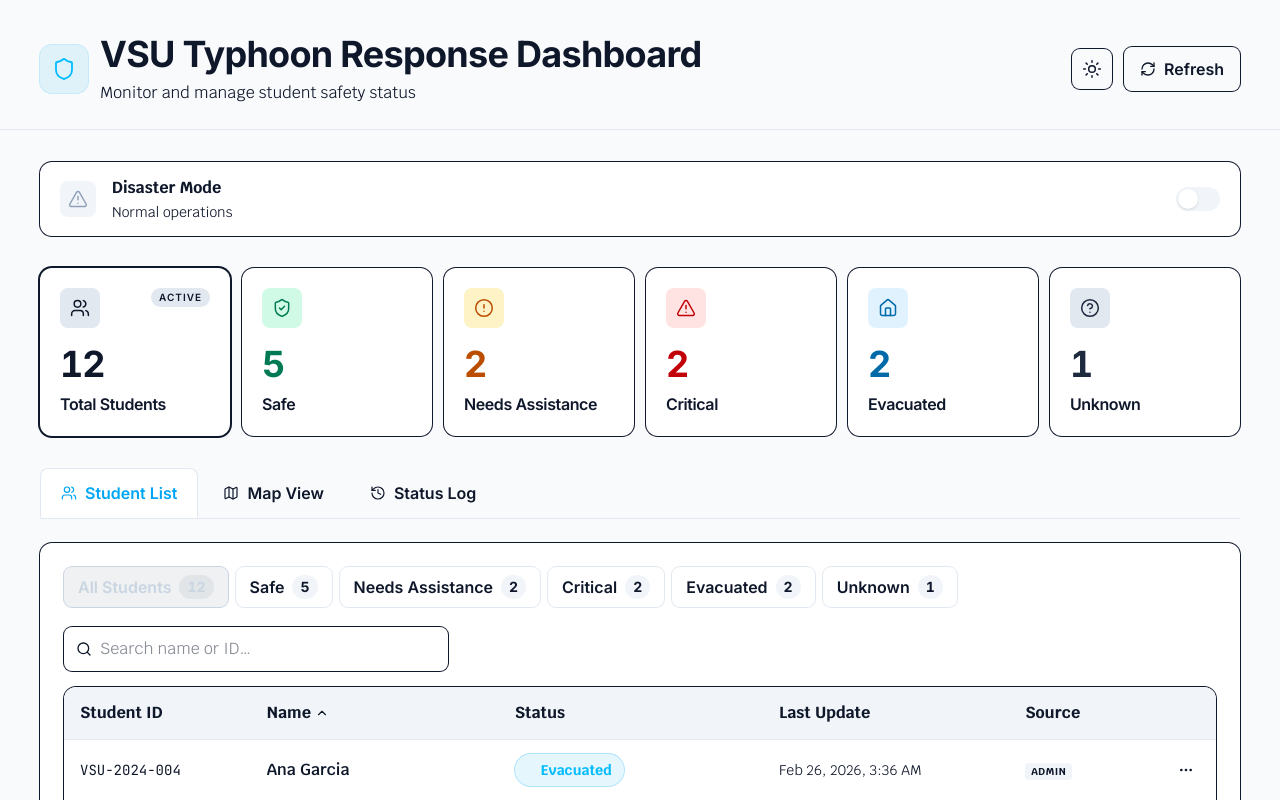
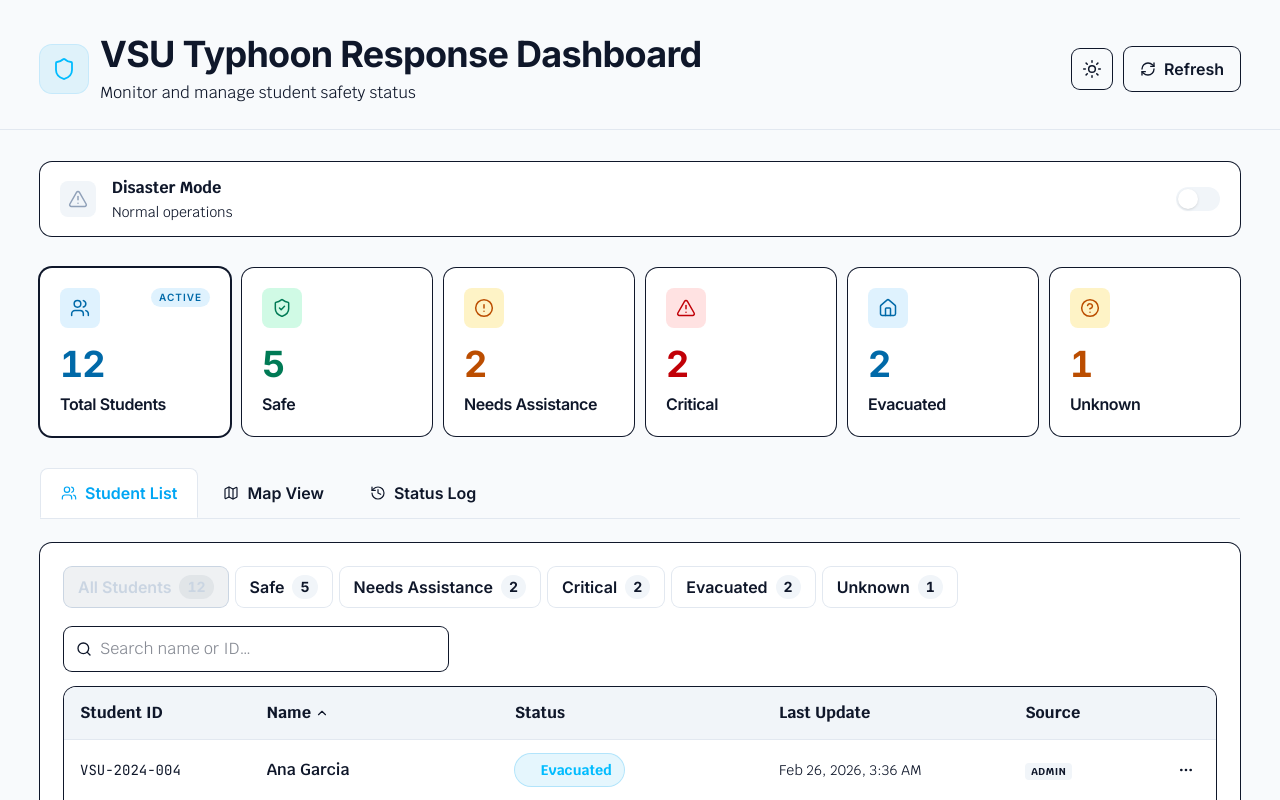
Before and after one commit to xy-real/resq-web, a Next.js app: page /admin/dashboard in a window 1280 px wide. Built offline with nearby package versions, Linux system fonts and the light colour scheme.

Commit message:
feat: change statcard 'total student' and 'unknown' colors

```diff
--- a/src/app/admin/dashboard/page.tsx
+++ b/src/app/admin/dashboard/page.tsx
@@ -119,9 +119,9 @@ export default function AdminDashboardPage() {
       label: "Total Students",
       value: stats.total,
       icon: Users,
-      colorClass: "text-slate-900 dark:text-slate-300",
-      bgClass: "bg-slate-200 dark:bg-slate-500/10",
-      ringClass: "ring-slate-500/20",
+      colorClass: "text-sky-700 dark:text-sky-400",
+      bgClass: "bg-sky-100 dark:bg-sky-500/10",
+      ringClass: "ring-sky-500/20",
     },
     {
       key: "SAFE" as FilterType,
@@ -164,9 +164,9 @@ export default function AdminDashboardPage() {
       label: "Unknown",
       value: stats.UNKNOWN,
       icon: HelpCircle,
-      colorClass: "text-slate-800 dark:text-slate-400",
-      bgClass: "bg-slate-200 dark:bg-slate-500/10",
-      ringClass: "ring-slate-500/20",
+      colorClass: "text-amber-700 dark:text-amber-400",
+      bgClass: "bg-amber-100 dark:bg-amber-500/10",
+      ringClass: "ring-amber-500/20",
     },
   ];
 
```
